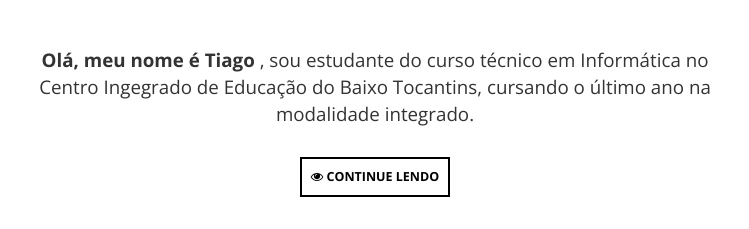
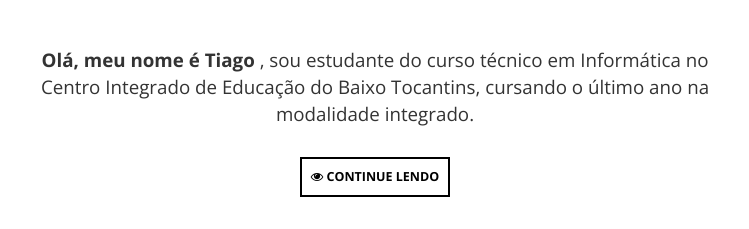
Before and after one commit to tiagolopes001/tiago-lopes, a website: page index.html in a window 1280 px wide. Shown: the part 696-925 px from the top of the page, 265-1014 px from the left. Drawn offline with nearby package versions, Linux system fonts and the light colour scheme.

Commit message:
resolvendo texto errado

```diff
--- a/index.html
+++ b/index.html
@@ -98,7 +98,7 @@
 
 				<div class="textos">
 
-					<p><strong> Olá, meu nome é Tiago </strong>, sou estudante do curso técnico em Informática no Centro Ingegrado de Educação do Baixo Tocantins, cursando o último ano na modalidade integrado.</p>
+					<p><strong> Olá, meu nome é Tiago </strong>, sou estudante do curso técnico em Informática no Centro Integrado de Educação do Baixo Tocantins, cursando o último ano na modalidade integrado.</p>
 
 					<a href="sobre.html" class="botao medio"><i class="fa fa-eye"></i> Continue Lendo</a>
 				</div>
```
